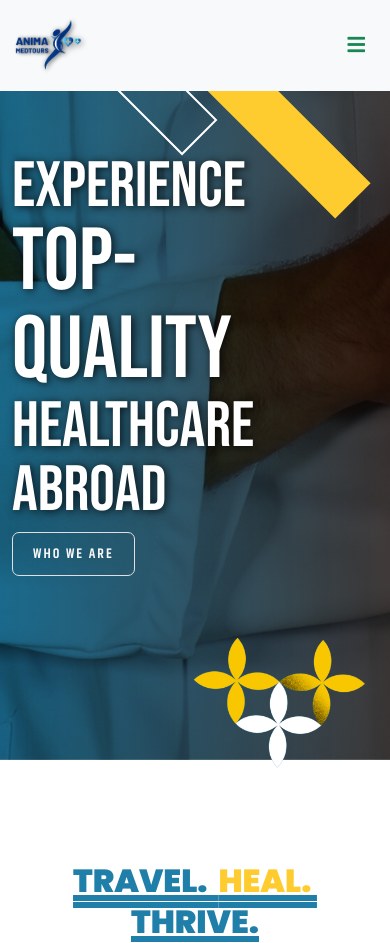
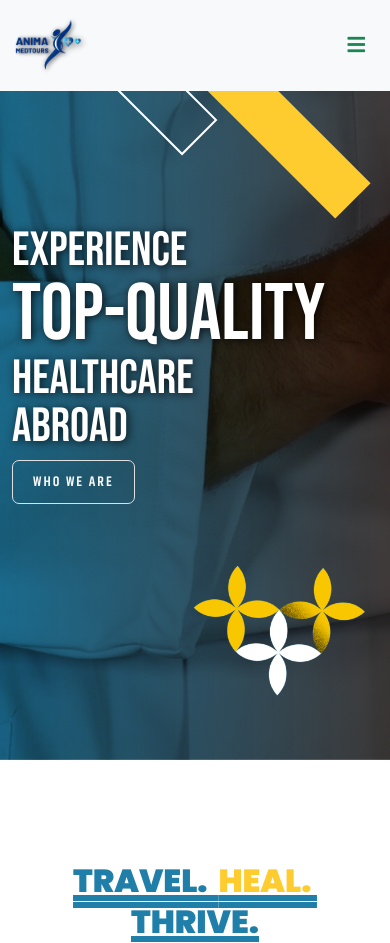
Before and after one commit to geofrey254/Anima-MedTours, a Django app: page / in a window 390 px wide. Shown: the top 943 px of the page. Run offline with Django 4.2, Linux system fonts and the light colour scheme; some libraries are stand-ins or nearby versions; some web fonts are replaced.

Commit message:
Phone media queries

```diff
--- a/anima_app/templates/anima_app/base.html
+++ b/anima_app/templates/anima_app/base.html
@@ -24,7 +24,7 @@
     <link rel="stylesheet" href="{% static 'css/anima_styling.css' %}">
     <link rel="stylesheet" href="{% static 'css/btn-who.css' %}">
     <link rel="stylesheet" href="{% static 'css/btn-contact.css' %}">
-    <link rel="stylesheet" href="{% static 'css/breakin.css' %}">
+    <link rel="stylesheet" href="{% static 'css/points.css' %}">
 
 
     <!-- Meta Data -->
--- a/static/css/breakin.css
+++ b/static/css/points.css
@@ -25,12 +25,12 @@
   }
 
   .bg-top .tag-line h2 {
-    font-size: 4rem;
+    font-size: 3rem;
     margin-top: 150px;
   }
 
   .bg-top .tag-line .top-line {
-    font-size: 5.5rem;
+    font-size: 5rem;
   }
 
   .bg-top .tag-line .abroad {
@@ -42,8 +42,6 @@
     position: relative;
     top: 1px;
     left: 40%;
-    margin-bottom: 0;
-    padding-bottom: 0;
   }
 
   .features .feat-head {
```
